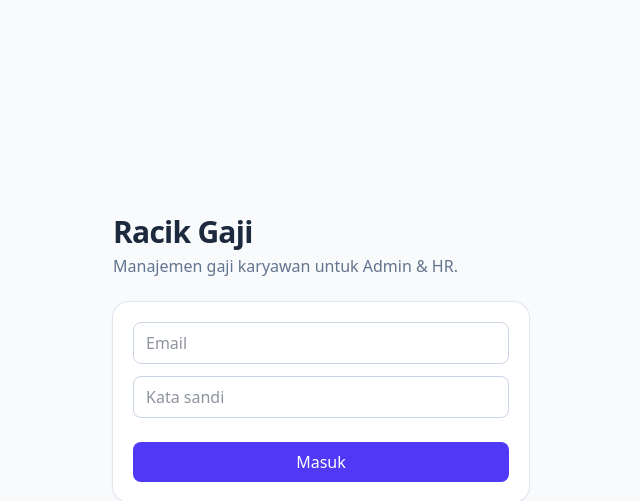
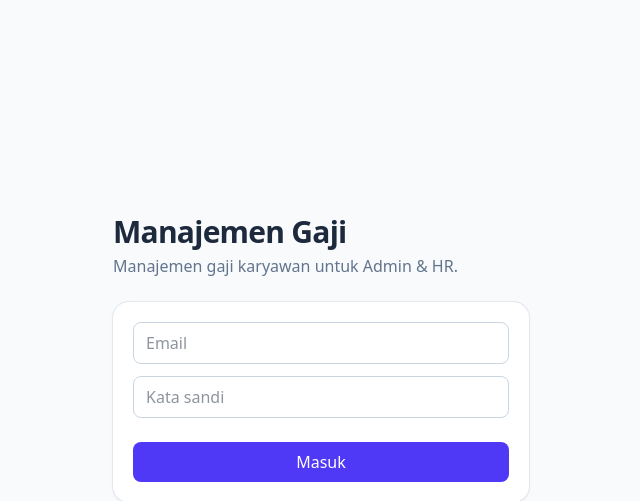
Before and after one commit to rezaef/racik-gaji-laravel, a Laravel app: page / in a window 1280 px wide. Shown: the top 501 px of the page, without its empty margins (319-959 px from the left). Run offline with Laravel 12, Linux system fonts and the light colour scheme; data comes from the database, SQL or seed files in the repository; style sheets or scripts are compiled from the project's sources.

Commit message:
style(frontend): rebrand header to Manajemen Gaji
Replace the 'Racik Gaji' name with a neutral 'Manajemen Gaji' brand mark
in the header, login page and page title.

Co-Authored-By: Claude Sonnet 5.5 <noreply@anthropic.com>

```diff
--- a/resources/js/dashboard.js
+++ b/resources/js/dashboard.js
@@ -104,7 +104,7 @@ async function showLogin(error = '') {
     try { demos = (await api('auth/demo-accounts')).data.filter((d) => d.role === 'hr_admin'); } catch {}
     $app.innerHTML = `
         <main class="mx-auto flex min-h-screen max-w-md flex-col justify-center px-4 py-10">
-            <h1 class="text-3xl font-semibold tracking-tight">Racik Gaji</h1>
+            <h1 class="text-3xl font-semibold tracking-tight">Manajemen Gaji</h1>
             <p class="mt-1 mb-6 text-slate-500">Manajemen gaji karyawan untuk Admin &amp; HR.</p>
             ${card('', `
                 <form id="login" class="space-y-3">
@@ -142,7 +142,10 @@ function shell(me, active, content) {
     $app.innerHTML = `
     <header class="border-b border-slate-200 bg-white">
         <div class="mx-auto flex max-w-6xl items-center justify-between gap-4 px-4 py-3">
-            <div class="font-semibold">Racik Gaji <span class="ml-1 hidden text-xs font-normal text-slate-400 sm:inline">Admin HR</span></div>
+            <div class="flex items-center gap-2.5">
+                <span class="flex size-8 items-center justify-center rounded-lg bg-indigo-600 text-sm font-bold text-white">M</span>
+                <span class="leading-tight"><span class="block text-sm font-semibold tracking-tight">Manajemen Gaji</span><span class="block text-[11px] text-slate-400">Portal Admin &amp; HR</span></span>
+            </div>
             <nav class="flex gap-1 text-sm">${NAV.map(([h, l]) => `<a href="${h}" class="rounded-lg px-3 py-1.5 ${h === active ? 'bg-indigo-50 font-medium text-indigo-700' : 'text-slate-600 hover:bg-slate-100'}">${l}</a>`).join('')}</nav>
             <div class="flex items-center gap-3 text-sm">
                 <span class="hidden md:inline text-slate-500">${esc(me.name)}</span>
--- a/resources/views/app.blade.php
+++ b/resources/views/app.blade.php
@@ -3,7 +3,7 @@
 <head>
     <meta charset="utf-8">
     <meta name="viewport" content="width=device-width, initial-scale=1">
-    <title>Racik Gaji</title>
+    <title>Manajemen Gaji</title>
     @vite(['resources/css/app.css', 'resources/js/app.js'])
 </head>
 <body class="bg-slate-50 text-slate-800 antialiased min-h-screen">
```
